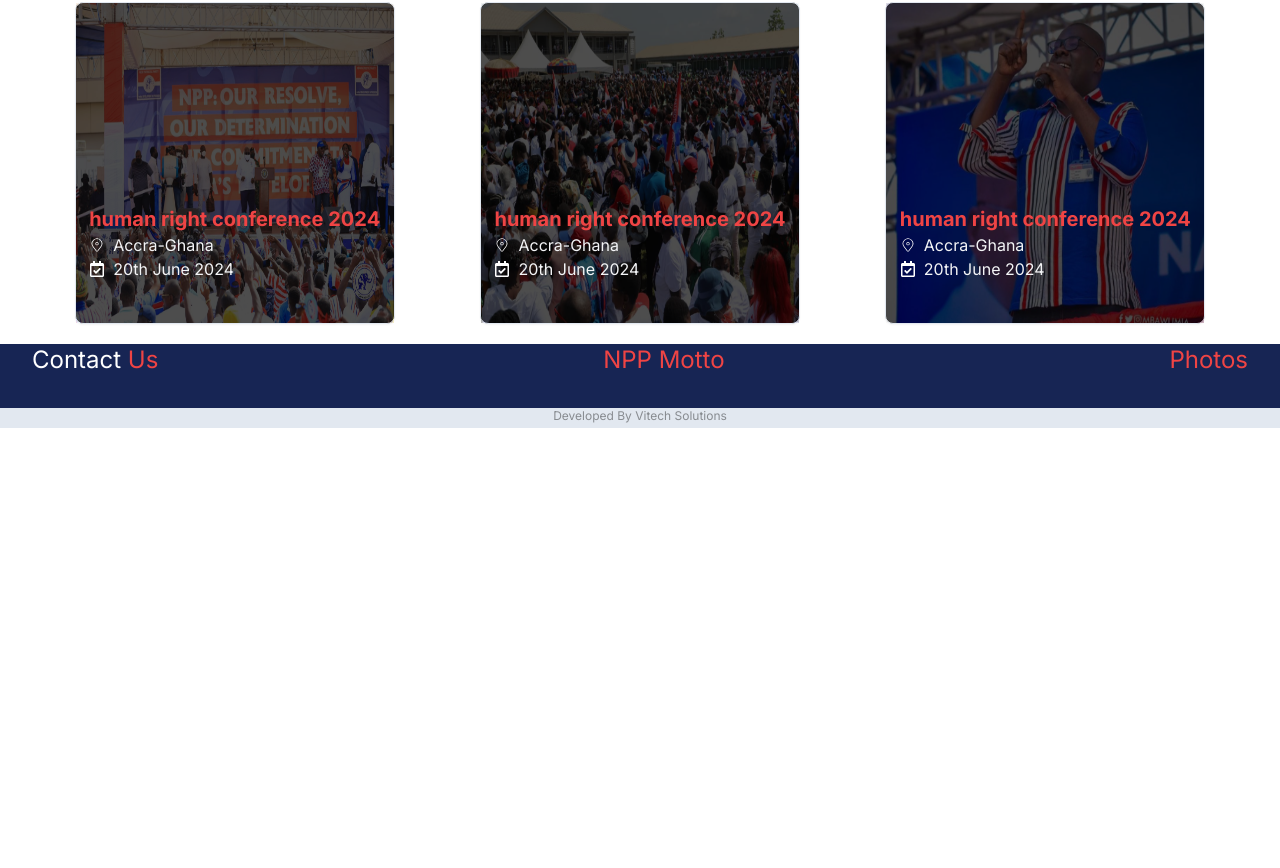
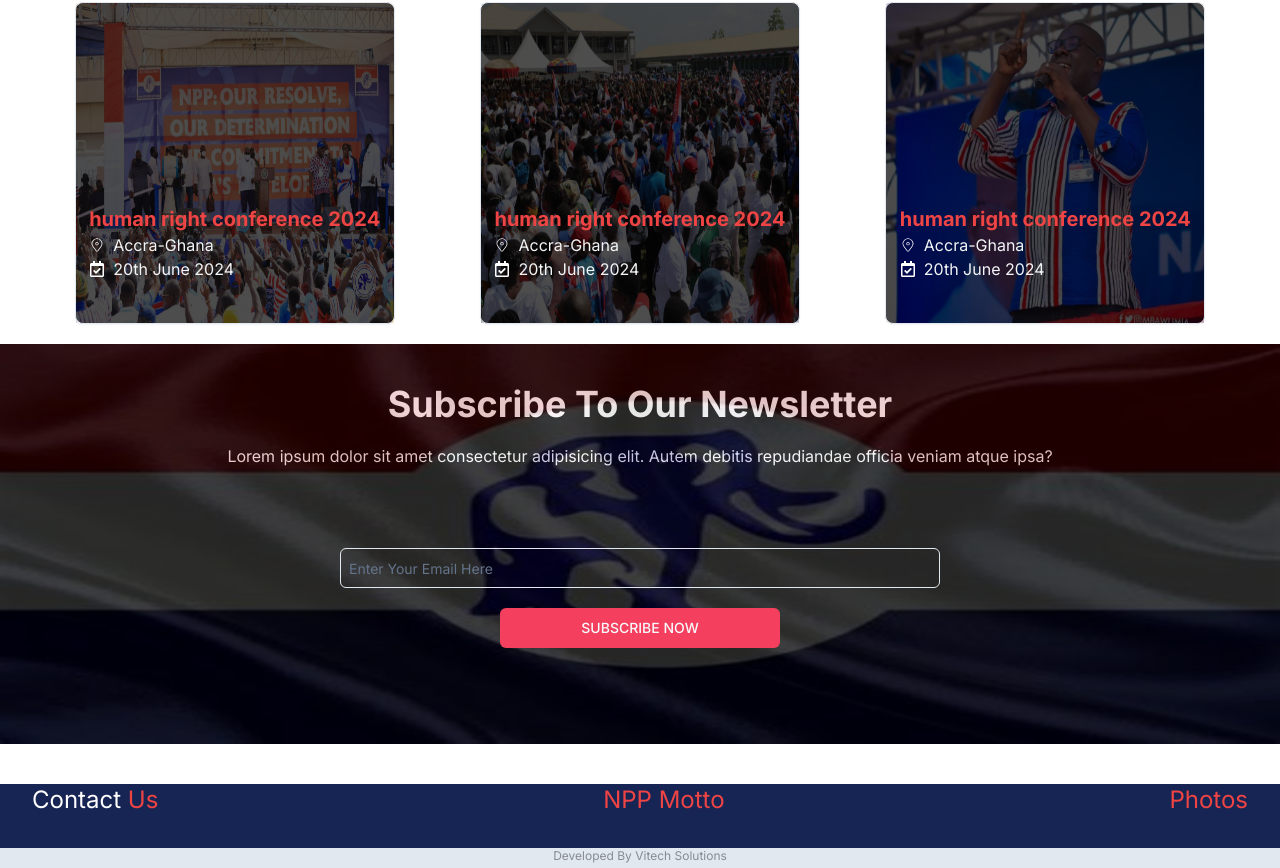
Before and after one commit to owusuvictorjnr/Akuapem-North-constituency, a Next.js app: page / in a window 1280 px wide. Shown: the part 2874-3742 px from the top of the page. Before the commit the page ends 3302 px from the top, so only its background shows below. Built offline with nearby package versions, Linux system fonts and the light colour scheme.

Commit message:
import subscribe component

```diff
--- a/app/(frontend)/page.jsx
+++ b/app/(frontend)/page.jsx
@@ -1,5 +1,6 @@
 import Donation from "@/components/Donation/Donation";
 import Hero from "@/components/Hero/Hero";
+import Subscribe from "@/components/Subscribe/Subscribe";
 import Together from "@/components/Together/Together";
 import UpcomingCampaign from "@/components/UpcomingCampaign/UpcomingCampaign";
 
@@ -25,6 +26,10 @@ export default function Home() {
         <section>
           <UpcomingCampaign />
         </section>
+
+        <section>
+          <Subscribe />
+        </section>
       </section>
     </main>
   );
```
